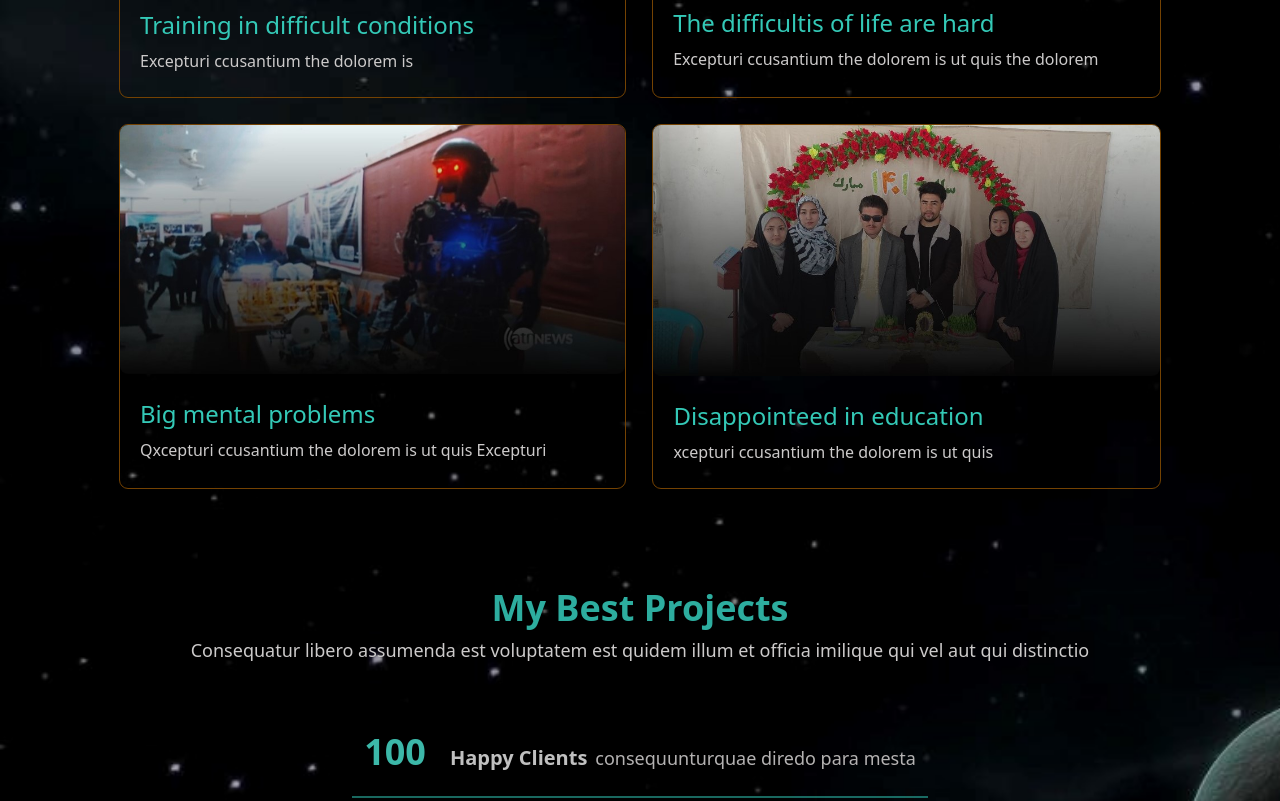
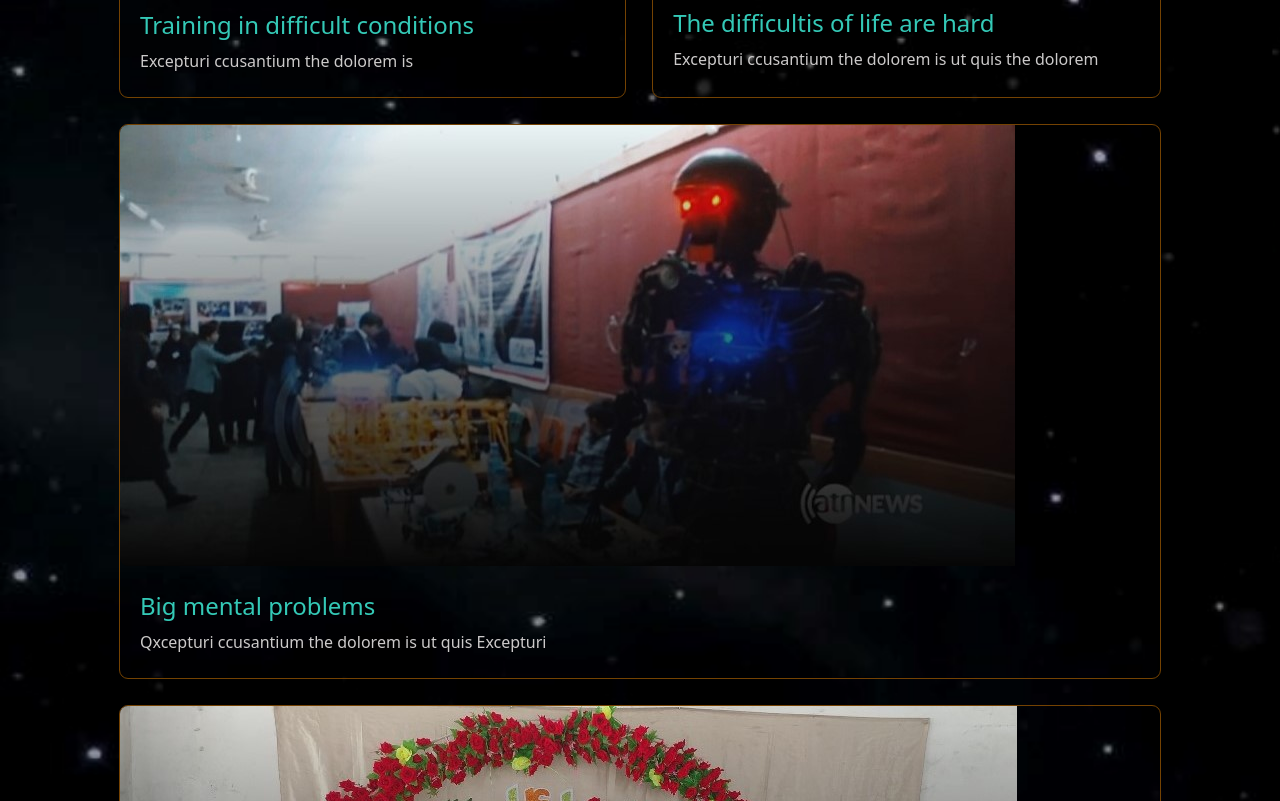
Before and after one commit to Aref-Eebrahimi/Mrce-coders, a website: page index.html in a window 1280 px wide. Shown: the part 3140-3941 px from the top of the page. Drawn offline with nearby package versions, Linux system fonts and the light colour scheme.

Commit message:
my new changis

```diff
--- a/index.html
+++ b/index.html
@@ -272,7 +272,7 @@
         </div>
       </div>
 
-        <div class="md:flex  md:flex-row gap-7 ">
+        <div class="flex  flex-col gap-7 ">
           <div style="outline: 1px solid #744202; " class="flex flex-col rounded-lg ">
             <div class="overflow-hidden relative rounded-lg">
               <img  class="h-auto transform hover:scale-110 duration-500 " src="./img/aref/250ccc.jpg" alt="">
```
